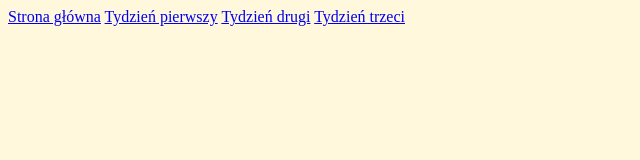
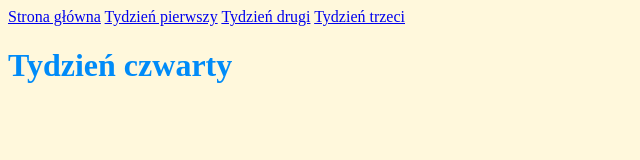
Before and after one commit to PaszelkeDominik/nauka, a plain HTML site: page czwarty.html in a window 1280 px wide. Shown: the whole page, without its empty margins (0-640 px from the left). Drawn offline with Linux system fonts and the light colour scheme.

Commit message:
header in main

```diff
--- a/czwarty.html
+++ b/czwarty.html
@@ -20,7 +20,9 @@
     </nav>
   </header>
   <main>
-
+    <header>
+      <h1 class="main-heading">Tydzień czwarty</h1>
+    </header>
   </main>
 </body>
 
```
